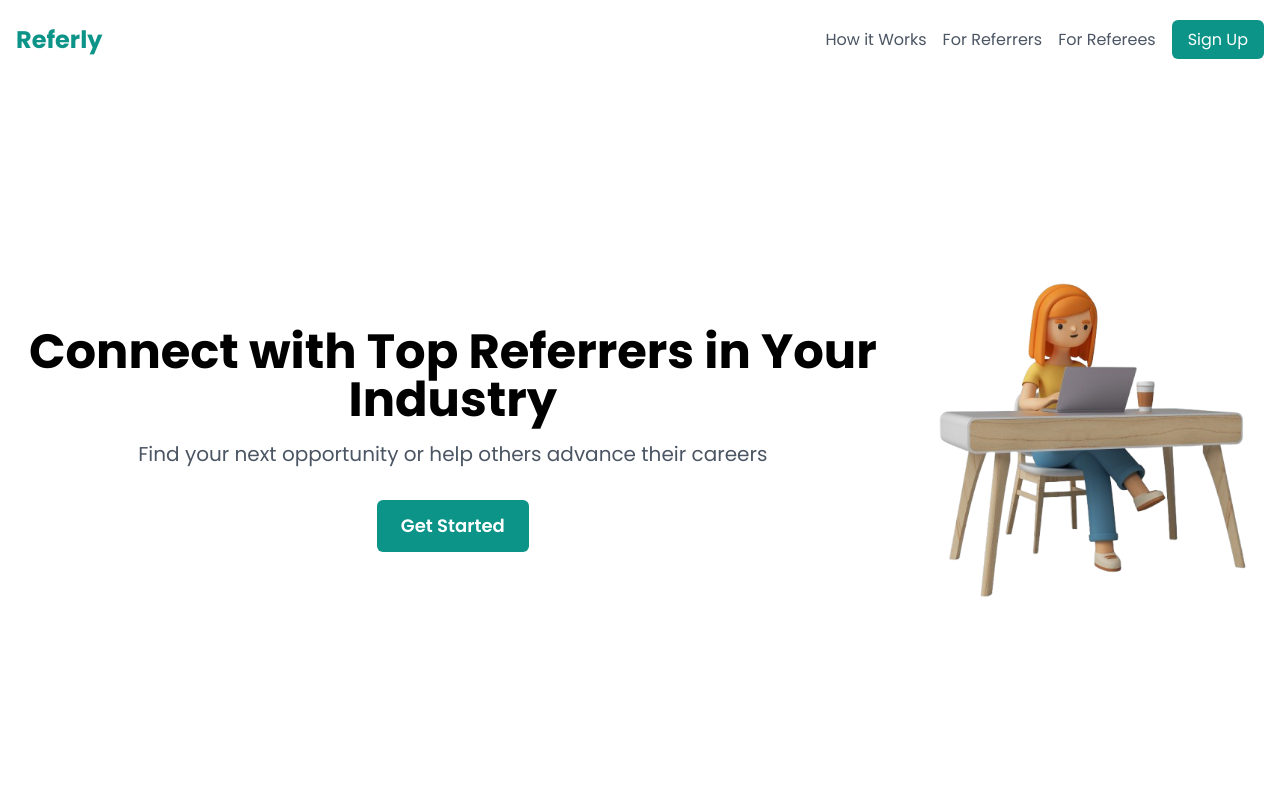
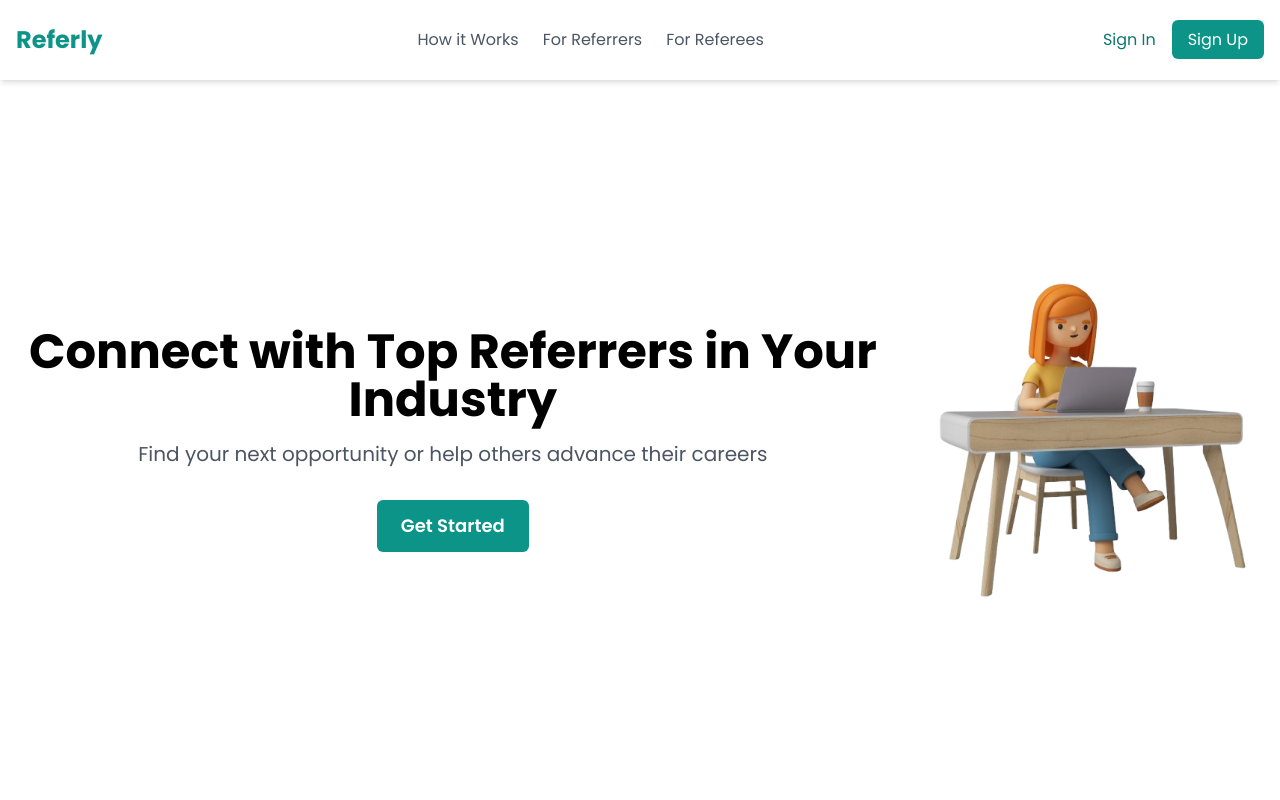
Before and after one commit to MonalikaPatnaik/GetReferred, a Next.js app in the folder networth/: page / in a window 1280 px wide. Shown: the top 800 px of the page. Built offline with nearby package versions, Linux system fonts and the light colour scheme.

Commit message:
minor-changes

```diff
--- a/networth/app/components/Home/Home.js
+++ b/networth/app/components/Home/Home.js
@@ -3,7 +3,7 @@ import Image from 'next/image';
 
 const Home = () => {
   return (
-    <section className="flex flex-col md:flex-row h-[calc(100vh-80px)] bg-white">
+    <section className="flex flex-col md:flex-row h-[calc(100vh-80px)]">
       {/* Left Side (70%) */}
       <div className="flex-1 md:flex-[0.7] flex flex-col items-center justify-center text-center px-4">
         <h1 className="text-4xl md:text-5xl font-bold mb-4">Connect with Top Referrers in Your Industry</h1>
--- a/networth/app/components/Navbar.tsx
+++ b/networth/app/components/Navbar.tsx
@@ -1,21 +1,101 @@
-import Link from 'next/link';
+import Link from "next/link";
 
 const Navbar = () => {
   return (
     <header className="bg-white shadow-md">
-        <div className="container mx-auto px-4 py-6 flex justify-between items-center">
-          <h1 className="text-2xl font-bold text-teal-600">Referly</h1>
-          <nav>
-            <ul className="flex space-x-4">
-              <li><a href="#" className="text-gray-600 hover:text-blue-600">How it Works</a></li>
-              <li><a href="#" className="text-gray-600 hover:text-blue-600">For Referrers</a></li>
-              <li><a href="#" className="text-gray-600 hover:text-blue-600">For Referees</a></li>
-              <li><a href="#" className="bg-teal-600 text-white px-4 py-2 rounded-md hover:bg-blue-700">Sign Up</a></li>
-            </ul>
-          </nav>
+      <div className="container mx-auto px-4 py-6 flex items-center">
+        {/* Logo on the left */}
+        <h1 className="text-2xl font-bold text-teal-600">Referly</h1>
+
+        <nav className="flex-grow text-center">
+          <ul className="flex justify-center space-x-6">
+            <li>
+              <a
+                href="#"
+                className="text-gray-600 hover:text-teal-600"
+                style={{
+                  borderBottom: "2px solid transparent",
+                  transition: "border-color 0.3s",
+                }}
+                onMouseEnter={(e) =>
+                  (e.currentTarget.style.borderBottomColor = "teal")
+                }
+                onMouseLeave={(e) =>
+                  (e.currentTarget.style.borderBottomColor = "transparent")
+                }
+              >
+                How it Works
+              </a>
+            </li>
+            <li>
+              <a
+                href="#"
+                className="text-gray-600 hover:text-teal-600"
+                style={{
+                  borderBottom: "2px solid transparent",
+                  transition: "border-color 0.3s",
+                }}
+                onMouseEnter={(e) =>
+                  (e.currentTarget.style.borderBottomColor = "teal")
+                }
+                onMouseLeave={(e) =>
+                  (e.currentTarget.style.borderBottomColor = "transparent")
+                }
+              >
+                For Referrers
+              </a>
+            </li>
+            <li>
+              <a
+                href="#"
+                className="text-gray-600 hover:text-teal-600"
+                style={{
+                  borderBottom: "2px solid transparent",
+                  transition: "border-color 0.3s",
+                }}
+                onMouseEnter={(e) =>
+                  (e.currentTarget.style.borderBottomColor = "teal")
+                }
+                onMouseLeave={(e) =>
+                  (e.currentTarget.style.borderBottomColor = "transparent")
+                }
+              >
+                For Referees
+              </a>
+            </li>
+          </ul>
+        </nav>
+
+        <div className="ml-6">
+          <a
+            href="#"
+            className="text-teal-700 hover:text-teal-700 "
+            style={{
+              borderBottom: "2px solid transparent",
+              transition: "border-color 0.3s",
+            }}
+            onMouseEnter={(e) =>
+              (e.currentTarget.style.borderBottomColor = "teal")
+            }
+            onMouseLeave={(e) =>
+              (e.currentTarget.style.borderBottomColor = "transparent")
+            }
+          >
+            Sign In
+          </a>
         </div>
-      </header>
-  )
-}
 
-export default Navbar
+        <div className="ml-4">
+          <a
+            href="#"
+            className="bg-teal-600 text-white px-4 py-2 rounded-md hover:bg-mint-700"
+          >
+            Sign Up
+          </a>
+        </div>
+      </div>
+    </header>
+  );
+};
+
+export default Navbar;
```
